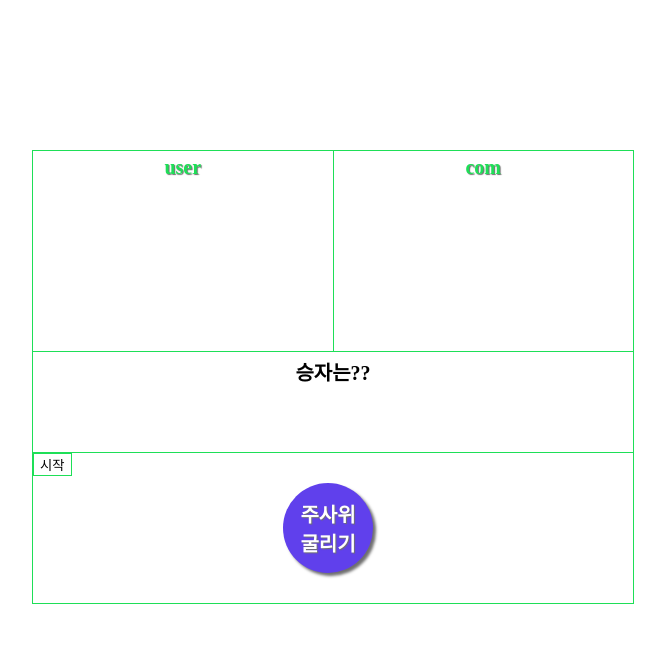
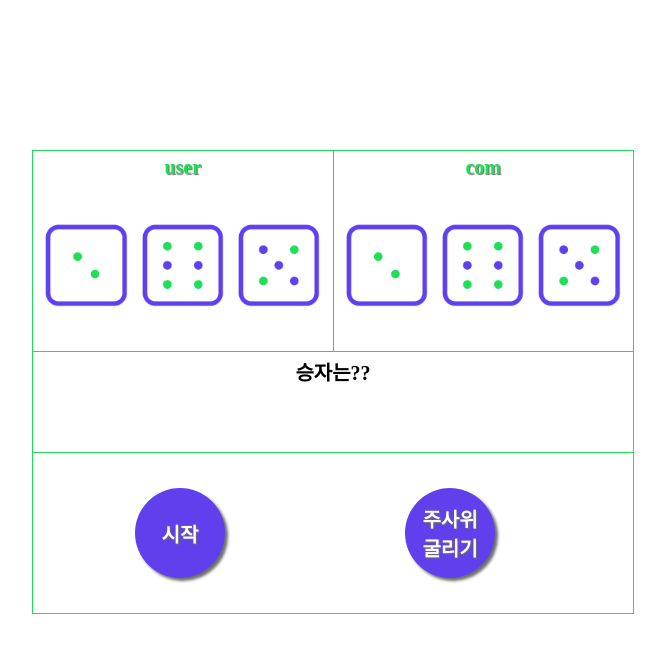
Before and after one commit to Korigin99/DW_501vOrigin, a PHP site: the page made by html/AM_class/homework/0916_game/주사위.html in a window 1280 px wide. Shown: the top 653 px of the page, without its empty margins (307-972 px from the left). Run offline with PHP 8.4, Linux system fonts and the light colour scheme.

Commit message:
주사위 시작버튼 수정

```diff
--- a/html/AM_class/homework/0916_game/주사위.css
+++ b/html/AM_class/homework/0916_game/주사위.css
@@ -64,6 +64,7 @@
 #ctrl_wrap{
     width: 590px;
     height: 150px;
+    padding: 5px;
     position: relative;
 }
 #start{
@@ -74,8 +75,8 @@
     font-weight: 800;
     position: absolute;
     top: 50%;
-    left: 50%;
-    transform: translate(-50%,-50%);
+    right: 20%;
+    transform: translate(-20%,-50%);
     cursor: pointer;
     border: none;
     background: #6040ec;
@@ -106,12 +107,19 @@
 }
 
 #retry{
-    background: white;
-    border: 1px solid #1EDF57;
+    width: 90px;
+    height: 90px;
+    border-radius: 100%;
+    font-size: 20px;
+    font-weight: 800;
+    position: absolute;
+    top: 50%;
+    left: 20%;
+    transform: translate(-20%,-50%);
     cursor: pointer;
+    border: none;
+    background: #6040ec;
+    color: white;
+    box-shadow: 3px 3px 3px #6f6f6f;
+    text-shadow: 1px 1px 1px #6f6f6f;
 }
-
-#retry:active{
-    background: #1EDF57;
-    color: white;
-}
--- a/html/AM_class/homework/0916_game/주사위.html
+++ b/html/AM_class/homework/0916_game/주사위.html
@@ -65,11 +65,11 @@
 
     var dice_img = ["dice1.png", "dice2.png", "dice3.png", "dice4.png", "dice5.png", "dice6.png"]
     var result = '';
-
+    var try_bt = document.getElementById("retry");
     var flag;
-    var flag2 = 0;
+    var flag2 = 1;
     function showImage() {
-        if(flag2 == 1){
+        if (flag2 == 1) {
             var d_imgNum = [Math.round(Math.random() * 5), Math.round(Math.random() * 5), Math.round(Math.random() * 5)];
             for (var i = 0; i < 3; i++) {
                 c_out[i].src = dice_img[d_imgNum[i]];
@@ -153,20 +153,27 @@
             }
             flag2 = 0;
             m_out.innerHTML = "게임 결과 : " + result + "<br>" + "USER : " + user_dice1 + " + " + user_dice2 + " + " + user_dice3 + " = " + user_sum + "&nbsp&nbsp&nbsp&nbsp" + "COM : " + com_dice1 + " + " + com_dice2 + " + " + com_dice3 + " = " + com_sum
-        }else{
+        } else {
             alert("시작버튼을 눌러주세요!");
+            try_bt.style.background = "red";
+            try_bt.focus();
             return false;
         }
 
     }
 
     function reTry() {
+        if (flag2 == 0) {
+            try_bt.style.background = "#6040ec";
             clearTimeout(flag);
             flag2 = 1;
             flag = setTimeout(showImage, 50);
             result = "승자는???"
             m_out.innerHTML = result;
-
+        }else{
+            alert("한번만 눌러주세요!");
+            return false;
+        }
     }
 </script>
 
```
Lines whose indentation alone changed are shown as unchanged.
